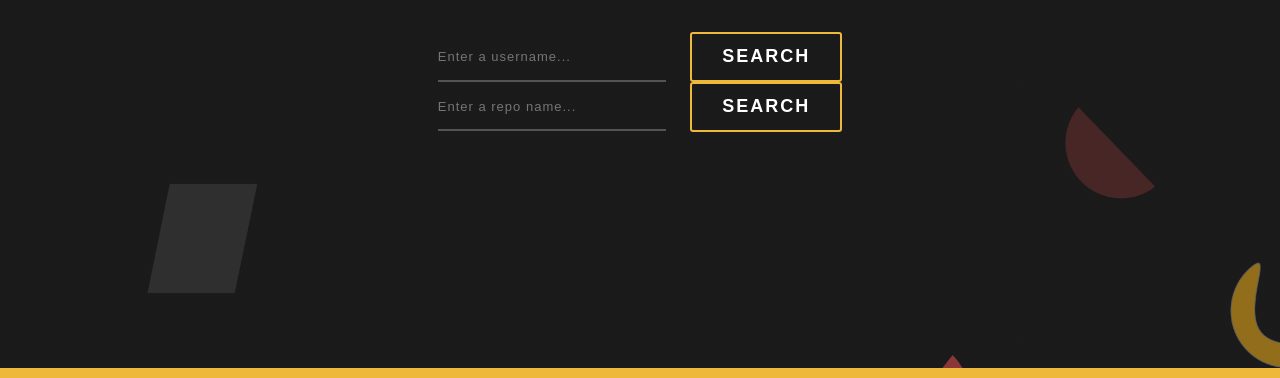
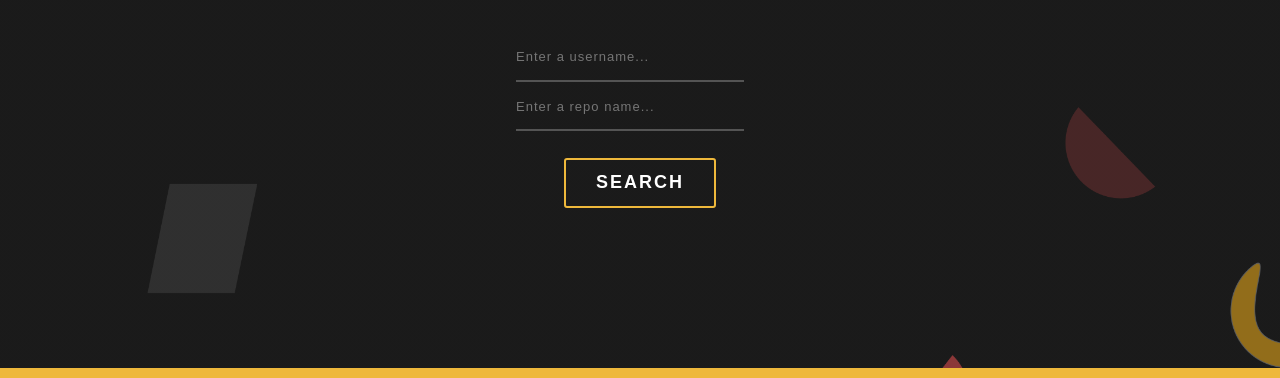
Before and after one commit to dhutson2/GitAPItesting, a website: page index.html in a window 1280 px wide. Shown: the part 422-800 px from the top of the page. Drawn offline with Linux system fonts and the light colour scheme.

Commit message:
updated some styling

```diff
--- a/index.html
+++ b/index.html
@@ -22,16 +22,14 @@
           </div>
           <div class="main__input-container">
             <input type="text" id="user" class="main__input" placeholder="Enter a username...">
-            <span>
-              <a class="btn btn--shallow searchButton">Search</a>
-            </span>
           </div>
           <div class="main__input-container">
             <input type="text" id="repo" class="main__input" placeholder="Enter a repo name...">
-            <span>
-              <a class="btn btn--shallow searchButton">Search</a>
-            </span>
           </div>
+          </br>
+          <span>
+            <a class="btn btn--shallow searchButton">Search</a>
+          </span>
         </div>
       </div>
       <div class="main__profile-container">
```
